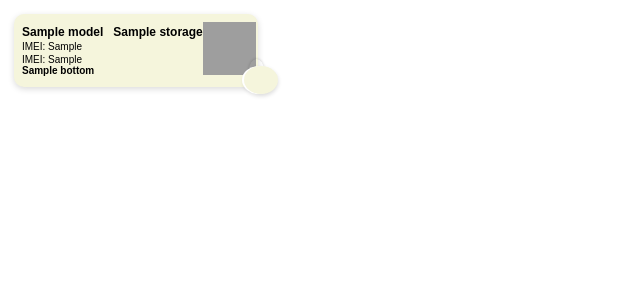
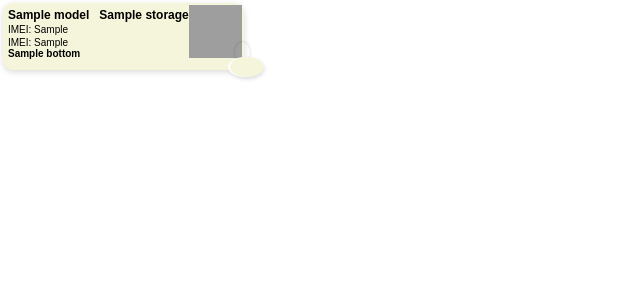
Before and after one commit to Isaac-Ngahu/imei_to_qr_code, a Flask app: template templates/labels.html in a window 1280 px wide. Shown: the top 300 px of the page, without its empty margins (0-640 px from the left). Run offline with Flask 3, Linux system fonts and the light colour scheme; the template is opened without the code that fills it: most values are stand-ins (such as "Sample title", 1, 10 or a date in 2020); grey boxes are pictures that could not be loaded.

Commit message:
adding gunicorn

```diff
--- a/app.py
+++ b/app.py
@@ -6,9 +6,10 @@ import qrcode
 from io import BytesIO
 import base64
 import random
+# from app import app
 
 app = Flask(__name__)
-CORS(app)
+# CORS(app)
 
 BOTTOM_TEXT = "FOR RETAILER RECORD"
 
--- a/requirements.txt
+++ b/requirements.txt
@@ -6,3 +6,4 @@ openpyxl
 reportlab
 weasyprint
 flask_cors
+gunicorn
--- a/static/script.js
+++ b/static/script.js
@@ -26,7 +26,7 @@ document
 
         const response =
         await fetch(
-            "http://localhost:5000/generate_qr",
+            "/generate_qr",
             {
                 method:"POST",
                 body:formData
@@ -52,7 +52,7 @@ document
         status.innerHTML =
         "PDF Downloaded";
 
-        formData = new FormData()
+        document.getElementById("excelFile").value = "";
     }
     catch(err){
 
--- a/templates/labels.html
+++ b/templates/labels.html
@@ -6,12 +6,13 @@
 
 body{
     font-family: Arial, sans-serif;
+    margin: 0;
 }
 
 .page {
     display: grid;
     grid-template-columns: repeat(3, 63mm);
-    padding: 6px;
+    padding: 3px;
     grid-template-columns: repeat(3, max-content);
     column-gap: 5mm;   /* 👈 IMPORTANT SPACE */
     row-gap: 10px;
@@ -30,7 +31,7 @@ body{
     width: fit-content;
     max-width: 63mm;
 
-    padding: 8px 2px 8px 8px;
+    padding: 2px 2px 8px 5px;
 
 
 
@@ -50,10 +51,10 @@ body{
     position: absolute;
 
     width: 34px;
-    height: 28px;
+    height: 20px;
     /* bottom: 0; */
     right: -25px;
-    top: 90%;
+    top: 96%;
     transform: translateY(-50%);
 
     background: #F5F5DC;
```
